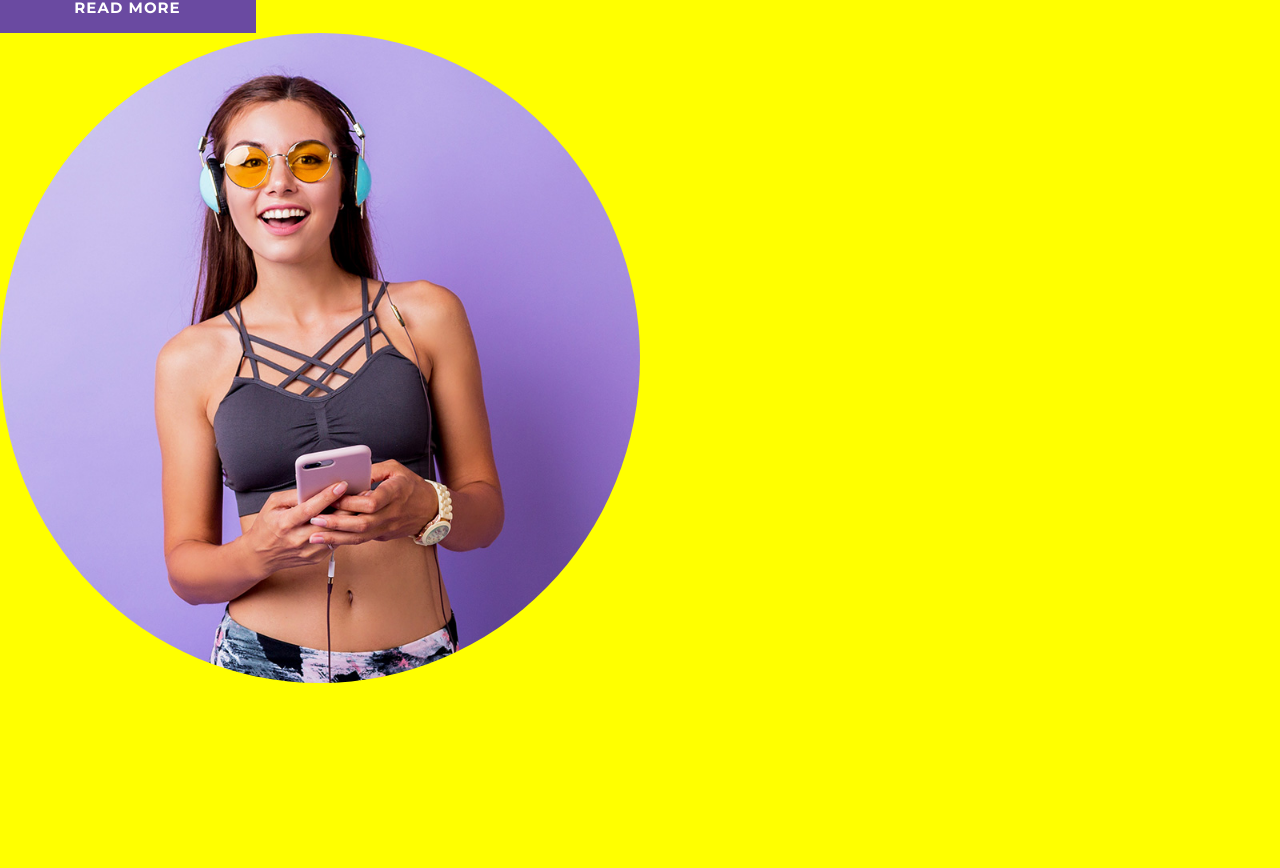
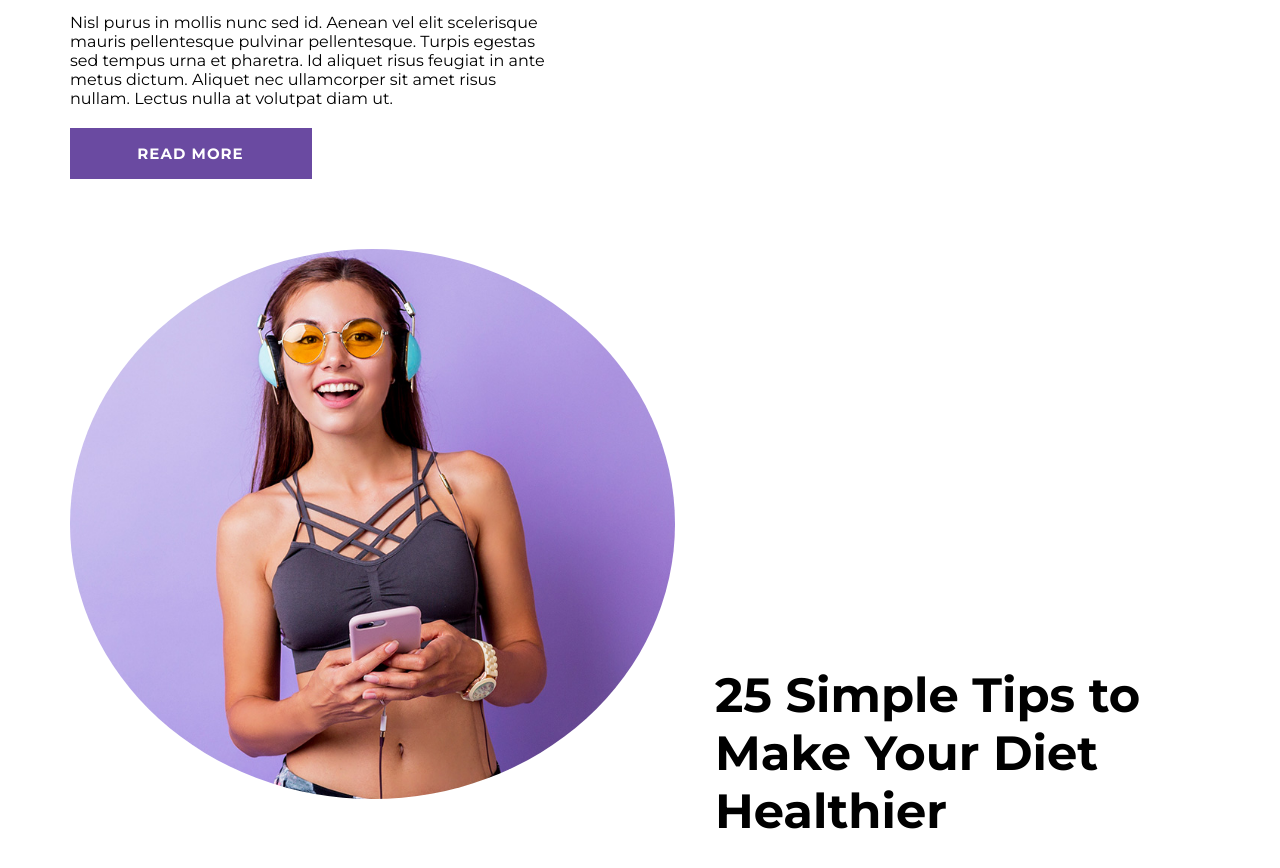
Before and after one commit to brtauhid/healthy-food, a React (Create React App) app: page / in a window 1280 px wide. Shown: the part 2694-3562 px from the top of the page. Built offline with nearby package versions, Linux system fonts and the light colour scheme.

Commit message:
blog section more

```diff
--- a/src/components/Blog1.jsx
+++ b/src/components/Blog1.jsx
@@ -2,21 +2,26 @@ import styled from "styled-components";
 import women from "../img/women.jpg";
 
 const Container = styled.div`
-  height: 1120px;
-  background-color: yellow;
+  height: 1000px;
+  background-color: white;
   display: flex;
+  align-items: center;
 `;
 
 const Left = styled.div`
   flex: 1;
   display: flex;
   flex-direction: column;
+  margin-left: 70px;
 `;
 const Right = styled.div`
   flex: 1;
+  position: relative;
 `;
 const Blog1Description = styled.p`
   font-size: 16px;
+  width: 80%;
+  margin-bottom: 20px;
 `;
 
 const Blog1Btn = styled.button`
@@ -32,9 +37,18 @@ const Blog1Btn = styled.button`
 `;
 
 const Blog1Img = styled.img`
-  height: 650px;
+  height: 550px;
   border-radius: 50%;
   object-fit: cover;
+  margin-top: 70px;
+`;
+const Blog1Title = styled.h1`
+  font-size: 48px;
+  font-weight: 700;
+  width: 80%;
+  margin-left: 40px;
+  position: absolute;
+  top: 260px;
 `;
 
 const Blog1 = () => {
@@ -50,7 +64,9 @@ const Blog1 = () => {
         <Blog1Btn>read more</Blog1Btn>
         <Blog1Img src={women}></Blog1Img>
       </Left>
-      <Right>right</Right>
+      <Right>
+        <Blog1Title>25 Simple Tips to Make Your Diet Healthier</Blog1Title>
+      </Right>
     </Container>
   );
 };
```
